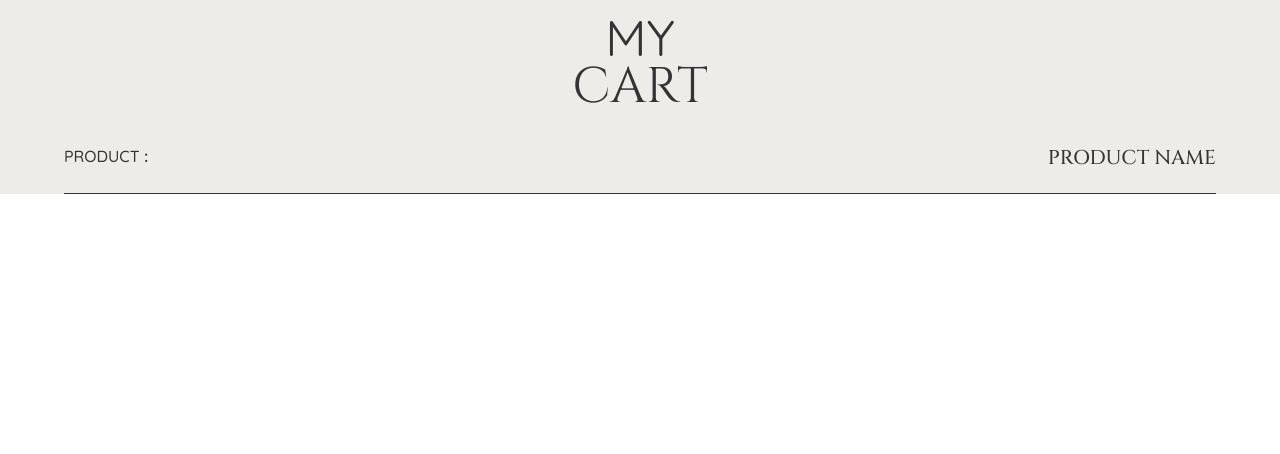
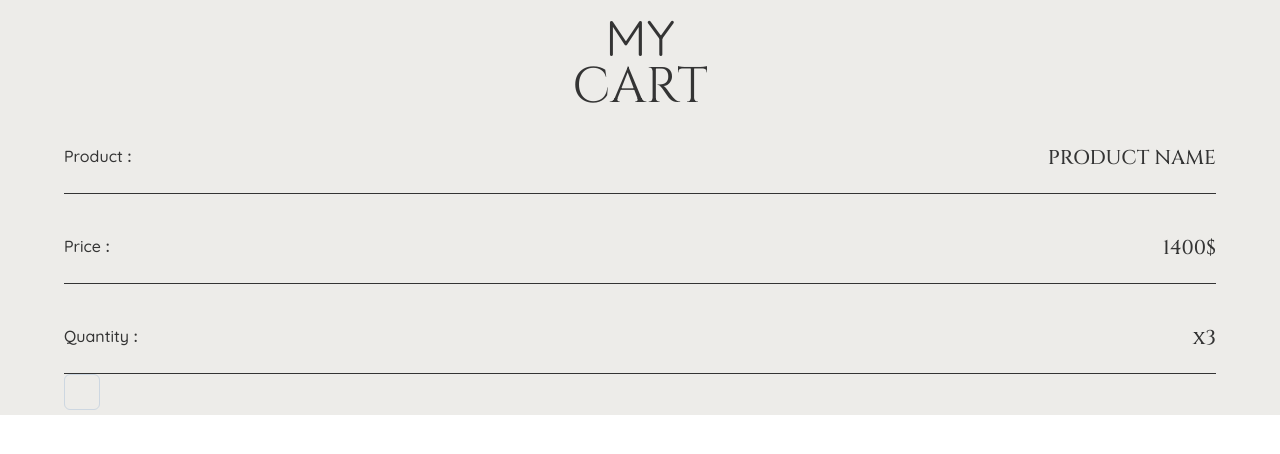
Before and after one commit to 23L-PM7/blackOne, a Next.js app: page /cart in a window 1280 px wide. Shown: the top 454 px of the page. Built offline with nearby package versions, Linux system fonts and the light colour scheme.

Commit message:
cart update

```diff
--- a/src/app/cart/page.tsx
+++ b/src/app/cart/page.tsx
@@ -1,4 +1,5 @@
 "use client";
+import { CartItem } from "@/components/cartComponents/item";
 import { cinzel, quicksand } from "../theme";
 
 export default function Home() {
@@ -9,15 +10,8 @@ export default function Home() {
           <h1 className={`${quicksand.className} text-[50px] h-[50px]`}>MY</h1>
           <h2 className={`${cinzel.className} text-[50px] h-[54px]`}>CART</h2>
         </div>
-        <div className="w-[90%] h-[50px] border-b-[1px] border-[#343434] mt-[40px]">
-          <div className="w-full flex justify-between">
-            <h1 className={`${quicksand.className} font-medium`}>
-              PRODUCT<span className="font-bold"> : </span>
-            </h1>
-            <h1 className={`${cinzel.className} font-medium text-xl`}>
-              PRODUCT NAME
-            </h1>
-          </div>
+        <div className="w-[90%]">
+          <CartItem />
         </div>
       </div>
     </div>
--- /dev/null
+++ b/src/components/cartComponents/item.tsx
@@ -0,0 +1,40 @@
+"use client";
+import { cinzel, quicksand } from "@/app/theme";
+import { Button, IconButton } from "@mui/joy";
+
+export function CartItem() {
+  return (
+    <div className="w-full">
+      {/* product name with bottom border */}
+      <div className="w-full h-[50px] border-b-[1px] border-[#343434] mt-[40px]">
+        <div className="w-full flex justify-between">
+          <h1 className={`${quicksand.className} font-medium`}>
+            Product<span className="font-bold"> : </span>
+          </h1>
+          <h1 className={`${cinzel.className} font-medium text-xl`}>
+            PRODUCT NAME
+          </h1>
+        </div>
+      </div>
+      {/* price */}
+      <div className="w-full h-[50px] border-b-[1px] border-[#343434] mt-[40px]">
+        <div className="w-full flex justify-between">
+          <h1 className={`${quicksand.className} font-medium`}>
+            Price<span className="font-bold"> : </span>
+          </h1>
+          <h1 className={`${cinzel.className} font-medium text-xl`}>1400$</h1>
+        </div>
+      </div>
+      {/* quantity */}
+      <div className="w-full h-[50px] border-b-[1px] border-[#343434] mt-[40px]">
+        <div className="w-full flex justify-between">
+          <h1 className={`${quicksand.className} font-medium`}>
+            Quantity<span className="font-bold"> : </span>
+          </h1>
+          <h1 className={`${cinzel.className} font-medium text-xl`}>x3</h1>
+        </div>
+      </div>
+      <IconButton variant="outlined"></IconButton>
+    </div>
+  );
+}
```
